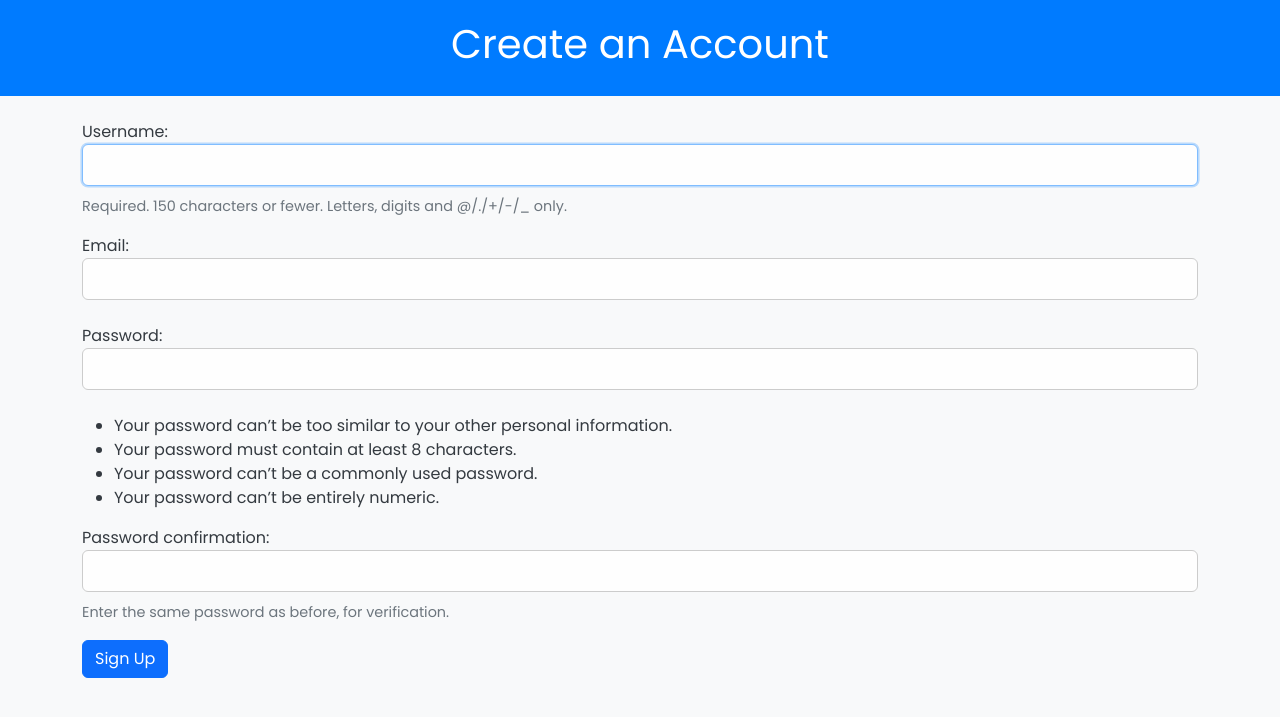
After one commit to eva-v04/englishproject, a Django app: page /signup/ in a window 1280 px wide. The commit adds this page. Shown: the top 717 px of the page. Run offline with Django 4.2, Linux system fonts and the light colour scheme.

Commit message:
added sign up

```diff
--- /dev/null
+++ b/english/forms.py
@@ -0,0 +1,17 @@
+from django import forms
+from django.contrib.auth.models import User
+from django.contrib.auth.forms import UserCreationForm
+
+class SignUp(UserCreationForm):
+    email = forms.EmailField(required=True)
+
+    class Meta:
+        model = User
+        fields = ('username', 'email', 'password1', 'password2')
+
+    def save(self, commit=True):
+        user = super(SignUp, self).save(commit=False)
+        user.email = self.cleaned_data['email']
+        if commit:
+            user.save()
+        return user
--- a/english/templates/homepage.html
+++ b/english/templates/homepage.html
@@ -40,7 +40,7 @@
                 <li>Access a wide range of learning resources</li>
             </ul>
         </div>
-        <a href="#" class="btn btn-primary mt-3">Get Started</a>
+        <a href="{% url 'signup' %}" class="btn btn-primary mt-3">Get Started</a>
     </main>
 
 </body>
--- /dev/null
+++ b/english/templates/signup.html
@@ -0,0 +1,81 @@
+<!DOCTYPE html>
+<html lang="en">
+<head>
+    <meta charset="UTF-8">
+    <meta name="viewport" content="width=device-width, initial-scale=1.0">
+    <title>Sign Up</title>
+    <link href="https://cdn.jsdelivr.net/npm/bootstrap@5.3.3/dist/css/bootstrap.min.css" rel="stylesheet">
+    <link href="https://fonts.googleapis.com/css2?family=Poppins&display=swap" rel="stylesheet">
+    <style>
+        body {
+            background-color: #f8f9fa;
+            color: #343a40;
+            font-family: 'Poppins', sans-serif;
+        }
+        header {
+            background-color: #007bff;
+            color: white;
+            padding: 20px;
+            text-align: center;
+        }
+
+        input[type="text"],
+        input[type="email"],
+        input[type="password"] {
+        border: 1px solid #ccc;
+        border-radius: 6px;
+        padding: 8px 12px;
+        width: 100%;
+        box-shadow: none;
+        font-size: 1rem;
+        margin-bottom: 8px;
+        background-color: #fefefe;
+    }
+
+    input:focus {
+        border-color: #80bdff;
+        outline: none;
+        box-shadow: 0 0 0 0.1rem rgba(0,123,255,.25);
+    }
+
+    label {
+        font-weight: 500;
+        margin-top: 12px;
+        display: block;
+    }
+
+    .helptext {
+        font-size: 0.9rem;
+        color: #6c757d;
+        margin-top: -6px;
+        margin-bottom: 12px;
+    }
+
+    .errorlist {
+        color: #dc3545;
+        font-size: 0.9rem;
+        margin-top: -5px;
+        margin-bottom: 10px;
+        list-style: none;
+        padding-left: 0;
+    }
+
+    button {
+        padding: 10px 20px;
+        font-size: 1rem;
+    }
+    </style>
+</head>
+<body>
+    <header>
+        <h1>Create an Account</h1>
+    </header>
+    <main class="container mt-4">
+        <form method="post">
+            {% csrf_token %}
+            {{ form.as_p }}
+            <button type="submit" class="btn btn-primary">Sign Up</button>
+        </form>
+    </main>
+</body>
+</html>
--- a/english/views.py
+++ b/english/views.py
@@ -1,5 +1,17 @@
 from django.shortcuts import render
+from django.shortcuts import redirect
+from .forms import SignUp
 
 # Create your views here.
 def homepage(request):
     return render(request, 'homepage.html')
+
+def signup(request):
+    if request.method == 'POST':
+        form = SignUp(request.POST)
+        if form.is_valid():
+            form.save()
+            return redirect('homepage')
+    else:
+        form = SignUp()
+    return render(request, 'signup.html', {'form': form})
--- a/englishproject/urls.py
+++ b/englishproject/urls.py
@@ -21,4 +21,5 @@ from english import views
 urlpatterns = [
     path('admin/', admin.site.urls),
     path('', views.homepage, name='homepage'),
+    path('signup/', views.signup, name='signup'),
 ]
```
